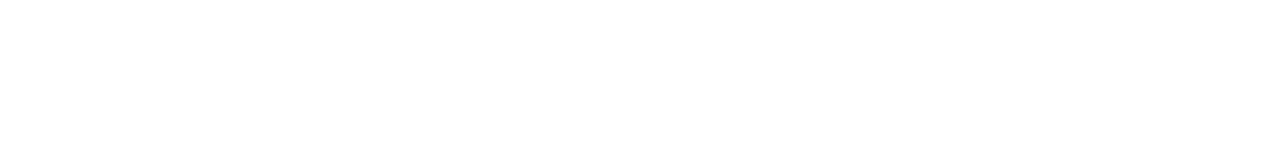
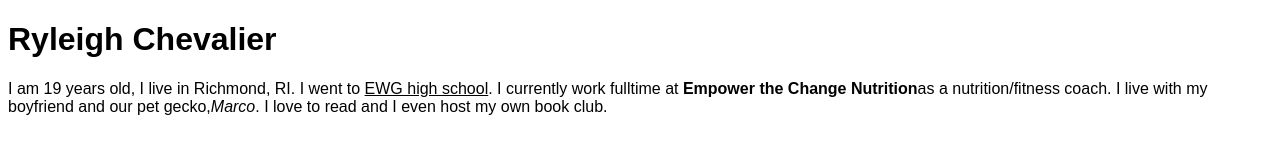
Before and after one commit to rchevalier619/SE111.20, a plain HTML site: page w1/index.html in a window 1280 px wide. Drawn offline with Linux system fonts and the light colour scheme.

Commit message:
w1 assignment

```diff
--- a/w1/index.html
+++ b/w1/index.html
@@ -7,7 +7,7 @@
     <title>SE111 | w1</title>
 </head>
 <body>
-    <div style="color: white; font-family: Arial, Helvetica, sans-serif; ">
+    <div style="color: black; font-family: Arial, Helvetica, sans-serif; ">
         <h1>Ryleigh Chevalier</h1>
         <p>I am 19 years old, I live in Richmond, RI. I went to <u>EWG high school</u>. I currently work fulltime at <b>Empower the Change Nutrition</b>as a nutrition/fitness coach. I live with my boyfriend and our pet gecko,<i>Marco</i>. I love to read and I even host my own book club.  </p>
 
```
